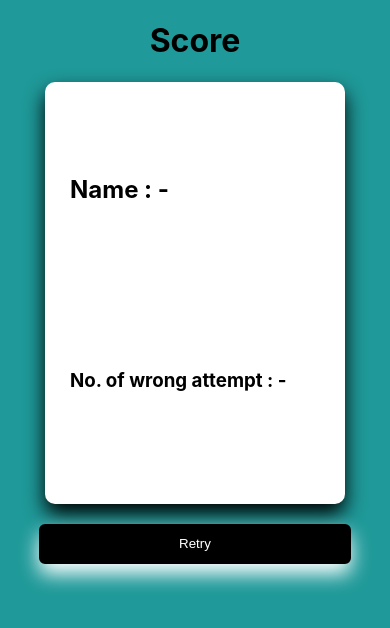
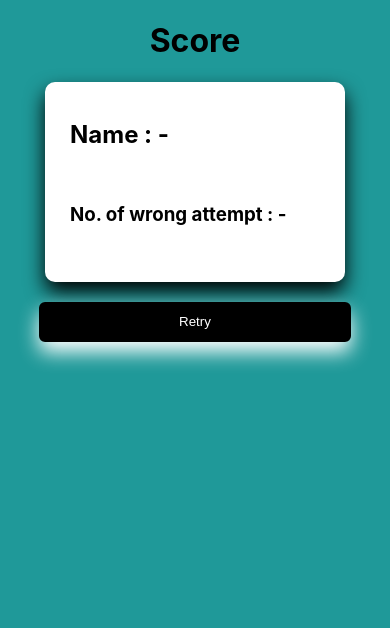
Before and after one commit to kumarabhishek404/quiz_app, a Next.js app: page /score in a window 390 px wide. Shown: the top 628 px of the page. Built offline with nearby package versions, Linux system fonts and the light colour scheme.

Commit message:
Some responsive mistake is fixed

```diff
--- a/pages/questions.js
+++ b/pages/questions.js
@@ -146,6 +146,9 @@ const Question = () => {
               <figure className={styles.figureBox}>
                 <img className={styles.image} src={currQuestion.image} />
               </figure>
+              {
+                isWrong && <p className={styles.errorText}>Wrong Answer Try Again!</p>
+              }
               <div className={styles.optionBox}>
                 {
                   currQuestion.options.map((option, index) => (
@@ -158,9 +161,6 @@ const Question = () => {
                   ))
                 }
               </div>
-              {
-                isWrong && <p className={styles.errorText}>Wrong Answer Try Again!</p>
-              }
             </div>
           </>
           : <>
--- a/styles/question.module.css
+++ b/styles/question.module.css
@@ -59,14 +59,14 @@
 }
 .errorText {
     text-align: center;
-    margin: 10px 0px;
+    margin: -10px 0px;
     color: red;
     font-weight: bold;
 }
 .questionBox {
     box-shadow: 0px 10px 20px black;
     background: #fff;
-    height: 50vh;
+    height: 280px;
     width: 350px;
     border-radius: 10px;
 }
@@ -80,7 +80,7 @@
         width: 300px;
     }
     .optionBox {
-        margin-top: 40px;
+        margin-top: 10px;
     }
     .buttonBox {
         width: 85%;
--- a/styles/score.module.css
+++ b/styles/score.module.css
@@ -10,7 +10,7 @@
     border-radius: 8px;
     box-shadow: 0px 10px 20px black;
     background: #fff;
-    height: 30vh;
+    height: 200px;
     width: 300px;
     border-radius: 10px;
     display: flex;
@@ -41,9 +41,6 @@
 
 
 @media only screen and (max-width: 500px) {
-    .scoreBox {
-        height: 50vh;
-    }
     .button {
         width: 80%;
     }
--- a/styles/welcome.module.css
+++ b/styles/welcome.module.css
@@ -12,7 +12,7 @@
     display: flex;
     flex-direction: column;
     align-items: center;
-    margin-top: 10vh;
+    margin-top: 55px;
 }
 .inputField {
     outline: none;
@@ -42,13 +42,13 @@
 .formBox {
     box-shadow: 0px 10px 20px black;
     background: #fff;
-    height: 50vh;
+    height: 280px;
     width: 250px;
     border-radius: 10px;
     margin-top: -10vw;
 }
 .formBoxHeading {
-    margin-top: 8vh;
+    margin-top: 40px;
 }
 .errorText {
     color: red;
```
